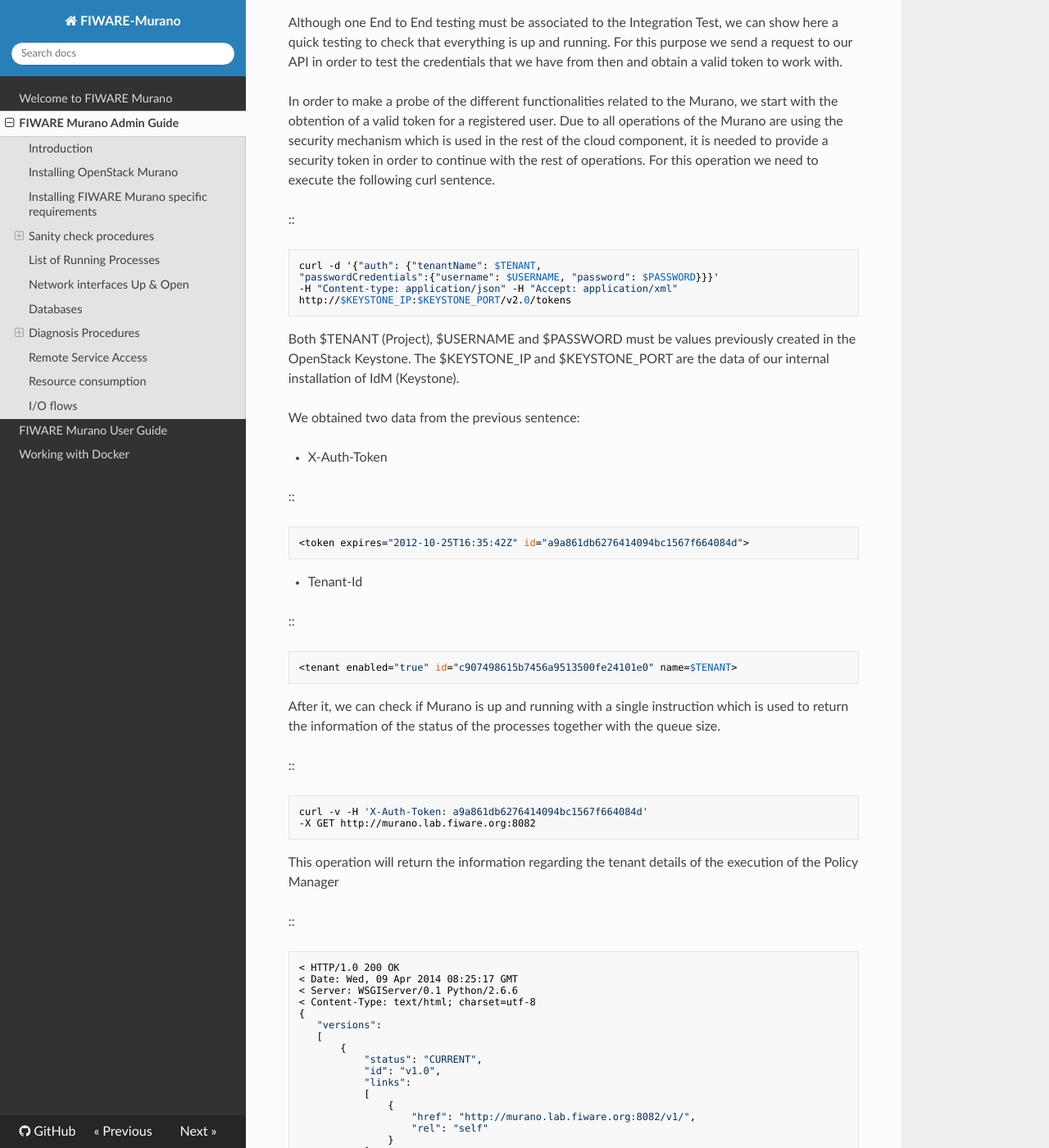
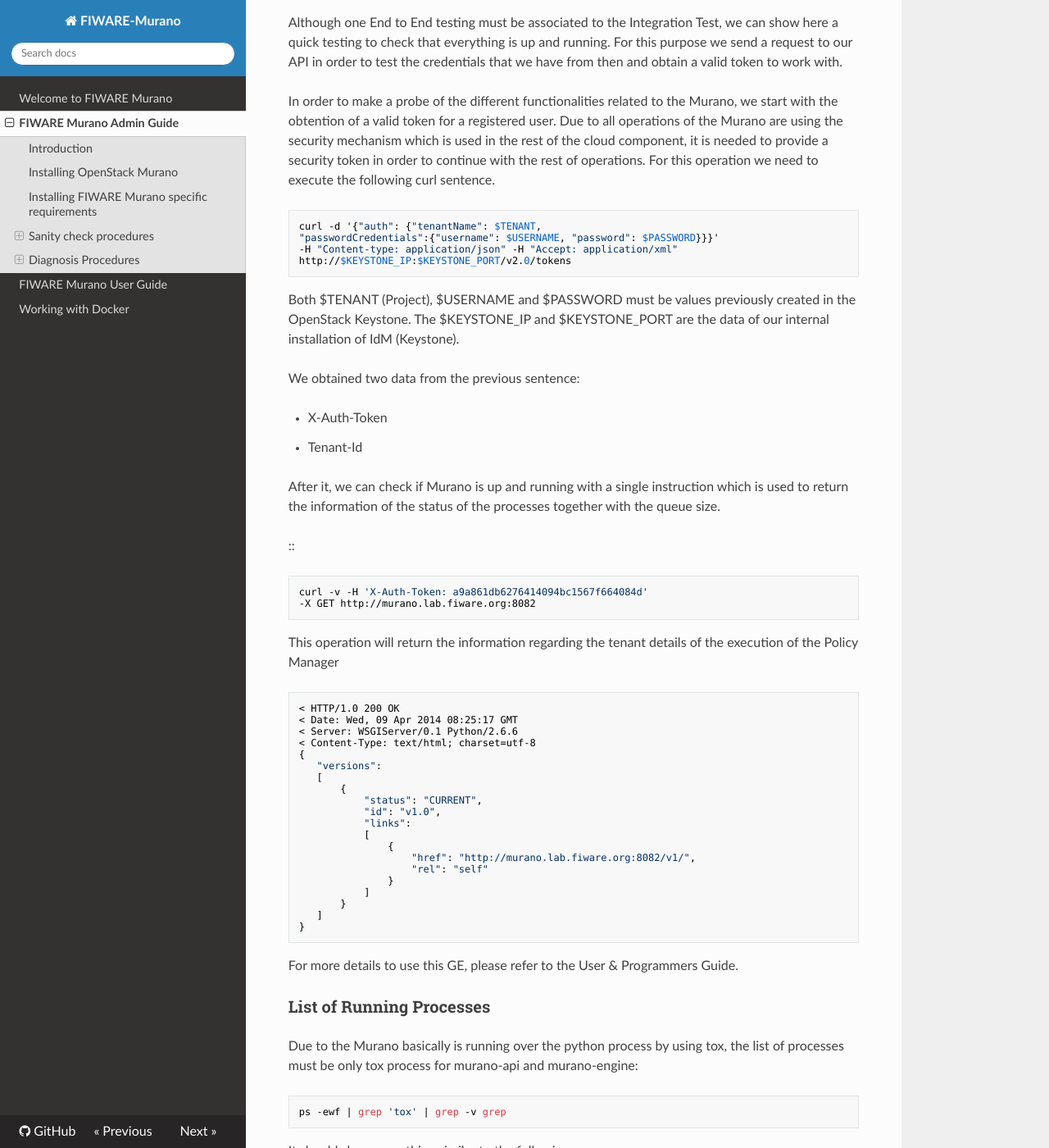
Before and after one commit to flopezag/fiware-murano, an MkDocs documentation site: the page built from doc/admin.md, in a window 1280 px wide and 1400 px high, scrolled down 1552 px. Shown: the whole window at 82% size. Built offline with MkDocs 1.6.1, drawn with Linux system fonts in a browser that asks for light colours; nearby versions of some CDN libraries; comment, search, counter and statistics services are not loaded; old or Windows-style settings are respelled for this version of MkDocs; some of the changed text lies outside the part shown.

Commit message:
update documentation

```diff
--- a/doc/admin.md
+++ b/doc/admin.md
@@ -73,8 +73,6 @@
 rest of operations. For this operation we need to execute the following
 curl sentence.
 
-::
-
     curl -d '{"auth": {"tenantName": $TENANT,
     "passwordCredentials":{"username": $USERNAME, "password": $PASSWORD}}}'
     -H "Content-type: application/json" -H "Accept: application/xml"
@@ -88,13 +86,9 @@
 
 -  X-Auth-Token
 
-::
-
     <token expires="2012-10-25T16:35:42Z" id="a9a861db6276414094bc1567f664084d">
 
 -  Tenant-Id
-
-::
 
     <tenant enabled="true" id="c907498615b7456a9513500fe24101e0" name=$TENANT>
 
@@ -109,8 +103,6 @@
 
 This operation will return the information regarding the tenant details
 of the execution of the Policy Manager
-
-::
 
     < HTTP/1.0 200 OK
     < Date: Wed, 09 Apr 2014 08:25:17 GMT
@@ -136,19 +128,14 @@
 
 For more details to use this GE, please refer to the User & Programmers Guide.
 
-List of Running Processes
--------------------------
+### List of Running Processes
 
 Due to the Murano basically is running over the python process by using tox,
 the list of processes must be only tox process for murano-api and murano-engine:
 
-::
-
     ps -ewf | grep 'tox' | grep -v grep
 
 It should show something similar to the following:
-
-::
 
    UID        PID  PPID  C STIME TTY          TIME CMD
    root       739     5  0 10:50 ?        00:00:00 /usr/bin/python /usr/local/bin/tox -e venv -- murano-api --config-file ./etc/murano/murano.conf
@@ -158,8 +145,6 @@
 
 In addition, mysql and rabbitmq process should be exist (or in the same server or in another one, according to configuration).
 
-::
-
    UID        PID  PPID  C STIME TTY          TIME CMD
    mysql        1     0  0 10:47 ?        00:00:00 mysqld
 
@@ -168,15 +153,12 @@
    rabbitmq    98     1  0 10:47 ?        00:00:01 /usr/lib/erlang/erts-7.2/bin/beam -W w -A 64 -P 1048576 -K true -B i -- -root /usr/lib/erlang -progname erl -- -home /var/lib/rabbitmq -- -pa /usr/lib/rabbitm
 
 
-Network interfaces Up & Open
-----------------------------
+### Network interfaces Up & Open
 
 Taking into account the results of the ps commands in the previous
 section, we take the PID in order to know the information about the
 network interfaces up & open. To check the ports in use and listening,
 execute the command:
-
-::
 
     lsof -i | grep "$PID1\|$PID2"
 
@@ -184,8 +166,6 @@
 at the ps command described before, in the previous case 762 and 821
 (redis-server) and 5604 (Python). The expected results must be something
 similar to the following:
-
-::
 
     COMMAND   PID USER    FD  TYPE DEVICE  SIZE/OFF NODE NAME
     murano-ap 762 root    4u  IPv4 791813      0t0  TCP ac7d13082086:48456->rabbit:amqp (ESTABLISHED)
@@ -196,22 +176,18 @@
     murano-en 821 root    4u  IPv4 792083      0t0  TCP ac7d13082086:48475->rabbit:amqp (ESTABLISHED)
 
 
-Databases
----------
+### Databases
+
 
 The last step in the sanity check, once that we have identified the
 processes and ports is to check the database that have to be up and
 accept queries. For the first one, if we execute the following commands
 inside the code of the rule engine server:
 
-::
-
     $ mysql -h mysqlhost -u user -p
 
 Where user is the administration user defined for murano database. The previous
 command should ask you for the password and after that show you:
-
-::
 
     Welcome to the MySQL monitor.  Commands end with ; or \g.
     Your MySQL connection id is 155286
@@ -228,8 +204,6 @@
 
 In order to show the different tables contained in this database, we
 should execute the following commands with the result that we show here:
-
-::
 
     mysql> show tables from murano;
     +----------------------+
@@ -267,15 +241,13 @@
 is out of the scope of this section.
 
 ### Resource availability
----------------------
 
 The resource availability in the node should be at least 2Gb of RAM and
 8GB of Hard disk in order to prevent enabler’s bad performance in both
 nodes. This means that bellow these thresholds the enabler is likely to
 experience problems or bad performance.
 
-Remote Service Access
----------------------
+####  Remote Service Access
 
 We have internally two components to connect, the API and the engine (besides the database manager and the
 message bus). After that two internals component, we
@@ -286,8 +258,6 @@
 this purpose we can execute the following curl command, which is a
 simple GET operation:
 
-::
-
     root@fiware:~# curl http://$IP:$PORT/v1.0
 
 The variable will be the IP direction in which we have installed the murano service. This request should return the status of the server if it
@@ -297,8 +267,6 @@
 In order to check the connectivity between the rule engine and the IdM
 GE, due to it must obtain a valid token and tenant for a user and
 organization with the following curl commands:
-
-::
 
     root@fiware:~# curl
     -d '{"auth": {"tenantName": "<MY_ORG_NAME>",
@@ -312,8 +280,6 @@
 the IP direction and port in which we can find the IdM GE (aka
 Keystone). This request should return one valid token for the user
 credentials together with more information in a xml format:
-
-::
 
     <?xml version="1.0" encoding="UTF-8"?>
     <access xmlns="http://docs.openstack.org/identity/api/v2.0">
@@ -334,16 +300,12 @@
 operation to Murano service to check that the database is working. For this purpose we can execute
 the following curl commands:
 
-::
-
     curl -v -H 'X-Auth-Token: a9a861db6276414094bc1567f664084d'
     -X GET "http://<I$P>:8082/v1/catalog/packages"
 
 The variable will be the IP direction in which we have installed the
 Rule engine API functionality. This request should return the packages already
 uploaded. In case we have not upload anyone, it will just show the core library:
-
-::
 
     {
         "packages":
@@ -352,8 +314,7 @@
         ]
     }
 
-Resource consumption
---------------------
+### Resource consumption
 
 The results were obtained with a top command execution over the following machine configuration:
 
@@ -423,8 +384,7 @@
       -  6GB
       -  6GB
 
-I/O flows
----------
+### I/O flows
 
 The rule engine application is hearing from port 8082. Please refer to
 the installation process in order to know exactly which was the port
```
